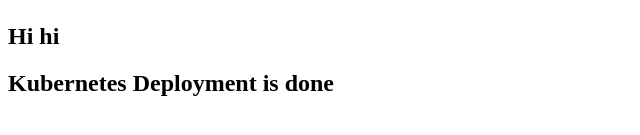
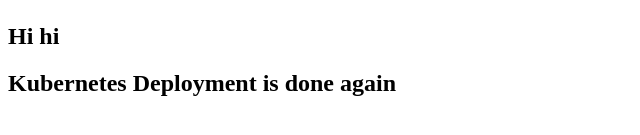
Before and after one commit to bhaskarmehta/AngularProjectDeployment, an Angular app: page / in a window 1280 px wide. Shown: the part 401-536 px from the top of the page, without its empty margins (0-640 px from the left). Built offline with nearby package versions, Linux system fonts and the light colour scheme.

Commit message:
Update app.component.html

```diff
--- a/src/app/app.component.html
+++ b/src/app/app.component.html
@@ -7,4 +7,4 @@
 <h1> We are done tthe </h1>
 <h1> Poll SCMs Bhaskar Mehta</h1>
 <h2> Hi hi </h2>
-<h2> Kubernetes Deployment is done </h2>
+<h2> Kubernetes Deployment is done again </h2>
```
